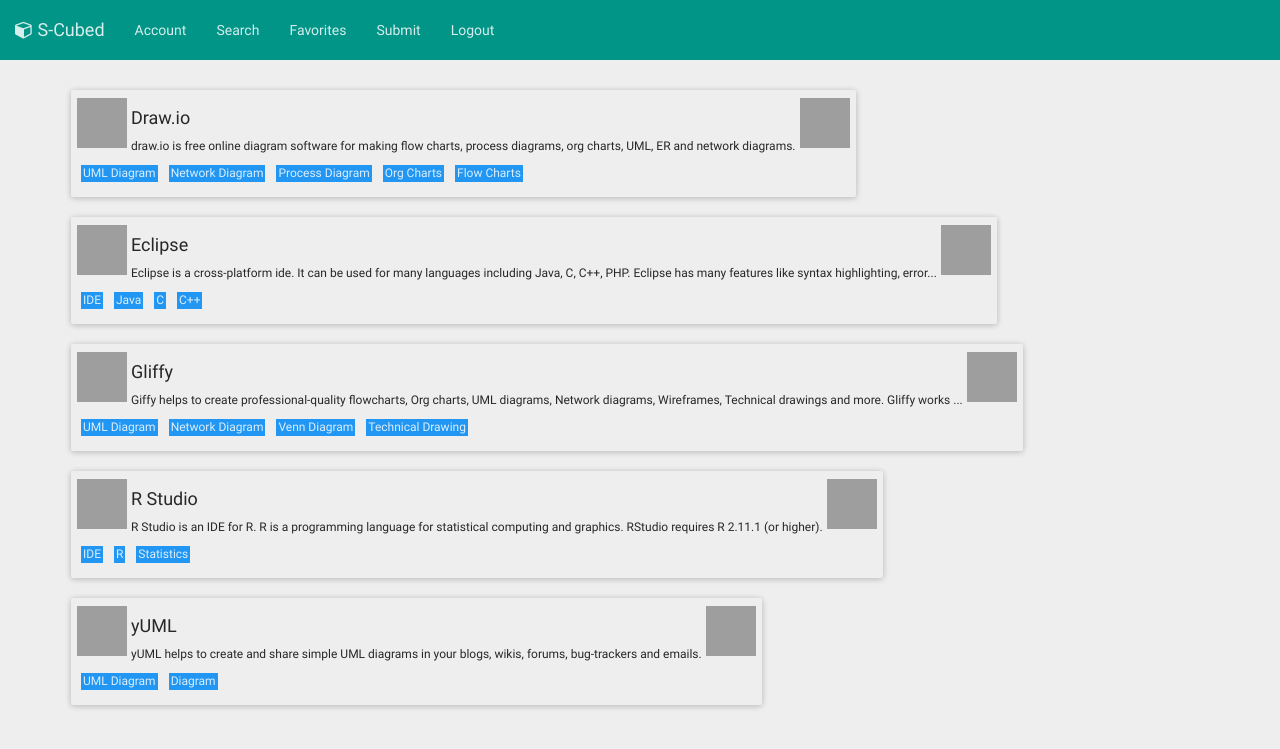
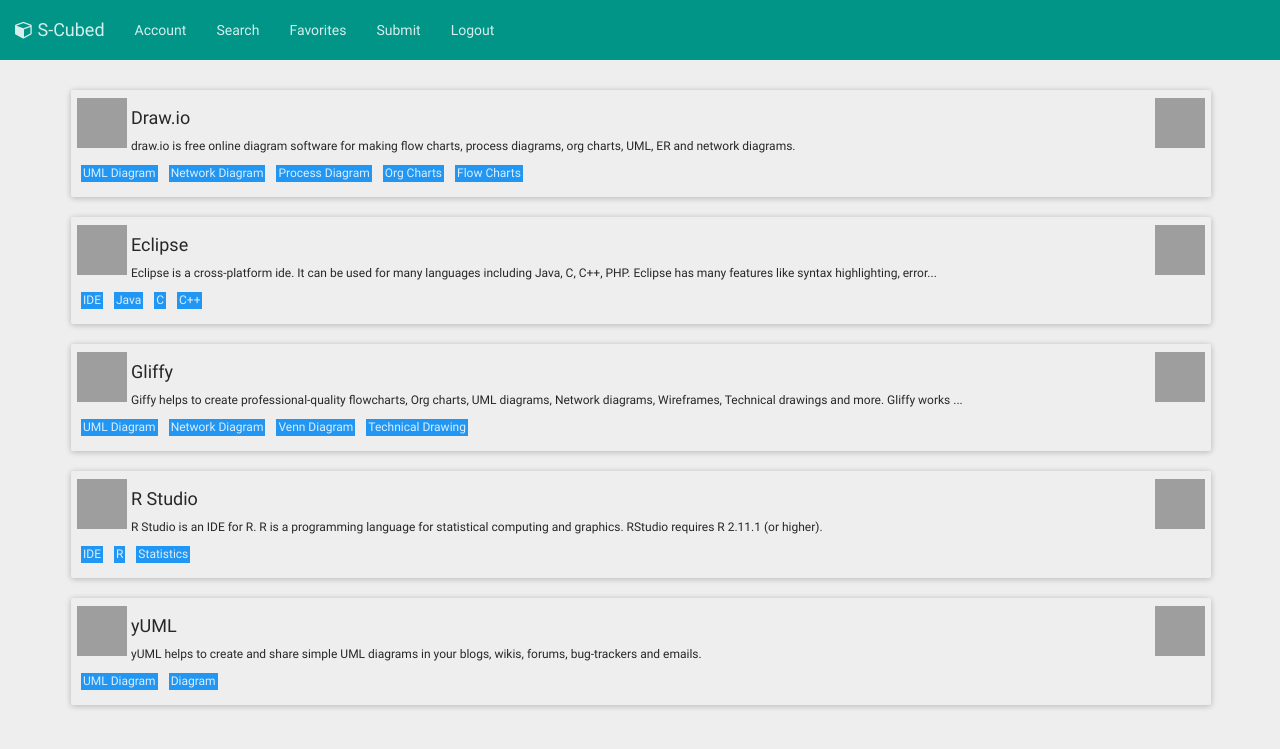
Before and after one commit to cheble/S-Cubed, a Jekyll site: the page built from SearchResults.html, in a window 1280 px wide. Shown: the top 749 px of the page. Built offline with Jekyll 4.4.1, drawn with Linux system fonts in a browser that asks for light colours; nearby versions of some CDN libraries; library files that are not in the unit come from our copies; Markdown is read by kramdown in place of the engine named in the settings; grey boxes are pictures that could not be loaded.

Commit message:
listing page progress

```diff
--- a/css/main.css
+++ b/css/main.css
@@ -56,9 +56,12 @@ body {
   vertical-align: bottom;
 }
 
+
+/*Listing Tiles*/
 .tile {
   padding-left: 6px;
   padding-right: 6px;
+  width: 100%;
 }
 
 .tile_north {
@@ -81,7 +84,7 @@ body {
 
 .tile_img {
   width: 50px;
-  height: 50px;
+  height: auto;
   border-left: 4px;
   border-right: 4px;
 }
```
